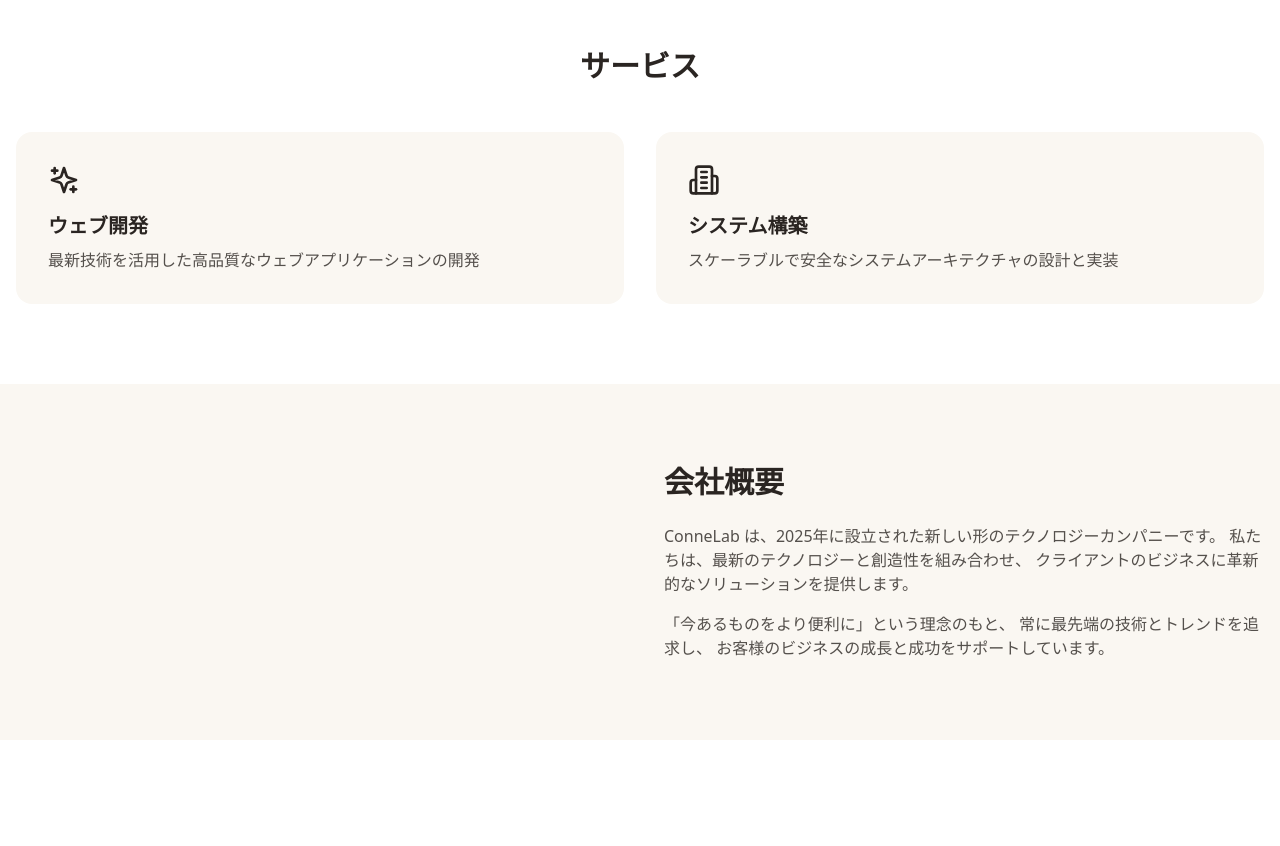
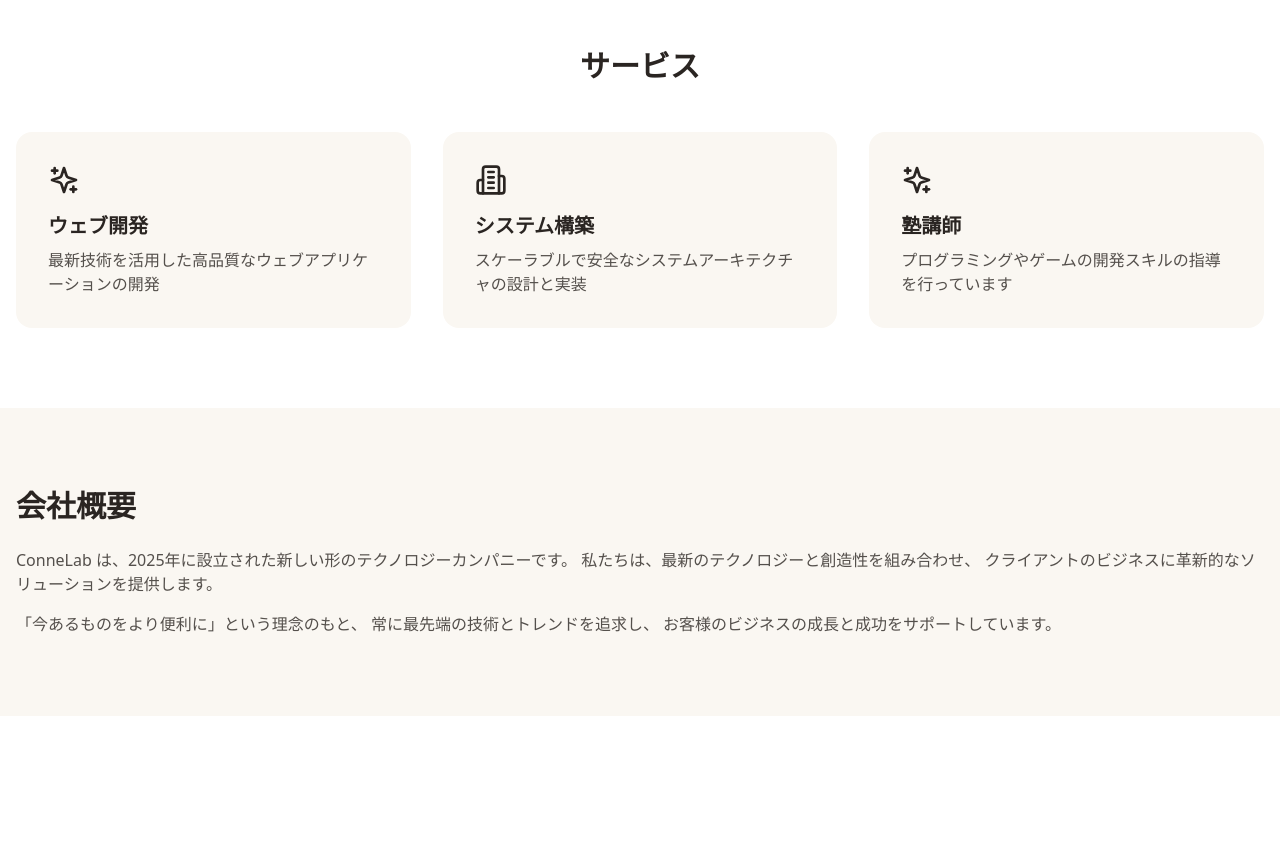
Before and after one commit to ConneLab/homePage, a React (Vite) app: page / in a window 1280 px wide. Shown: the part 520-1366 px from the top of the page. Built offline with nearby package versions, Linux system fonts and the light colour scheme.

Commit message:
実績を追加

```diff
--- a/src/App.tsx
+++ b/src/App.tsx
@@ -128,7 +128,7 @@ function App() {
           <h2 className="text-3xl font-bold text-center text-[#2A2522] mb-12">
             サービス
           </h2>
-          <div className="grid md:grid-cols-2 gap-8">
+          <div className="grid md:grid-cols-3 gap-8">
             {[
               {
                 icon: <Sparkles className="w-8 h-8" />,
@@ -141,6 +141,12 @@ function App() {
                 title: "システム構築",
                 description:
                   "スケーラブルで安全なシステムアーキテクチャの設計と実装",
+              },
+              {
+                icon: <Sparkles className="w-8 h-8" />,
+                title: "塾講師",
+                description:
+                  "プログラミングやゲームの開発スキルの指導を行っています",
               },
             ].map((service, index) => (
               <div key={index} className="bg-[#FAF7F2] p-8 rounded-2xl">
@@ -158,7 +164,7 @@ function App() {
       {/* About Section */}
       <section id="about" className="py-20">
         <div className="max-w-7xl mx-auto px-4">
-          <div className="grid md:grid-cols-2 gap-12 items-center">
+          <div className="grid md:grid-cols-1 gap-50 items-center">
             <div>
               {/*<img
                 src="https://images.unsplash.com/photo-1497366216548-37526070297c?auto=format&fit=crop&q=80&w=1000"
```
